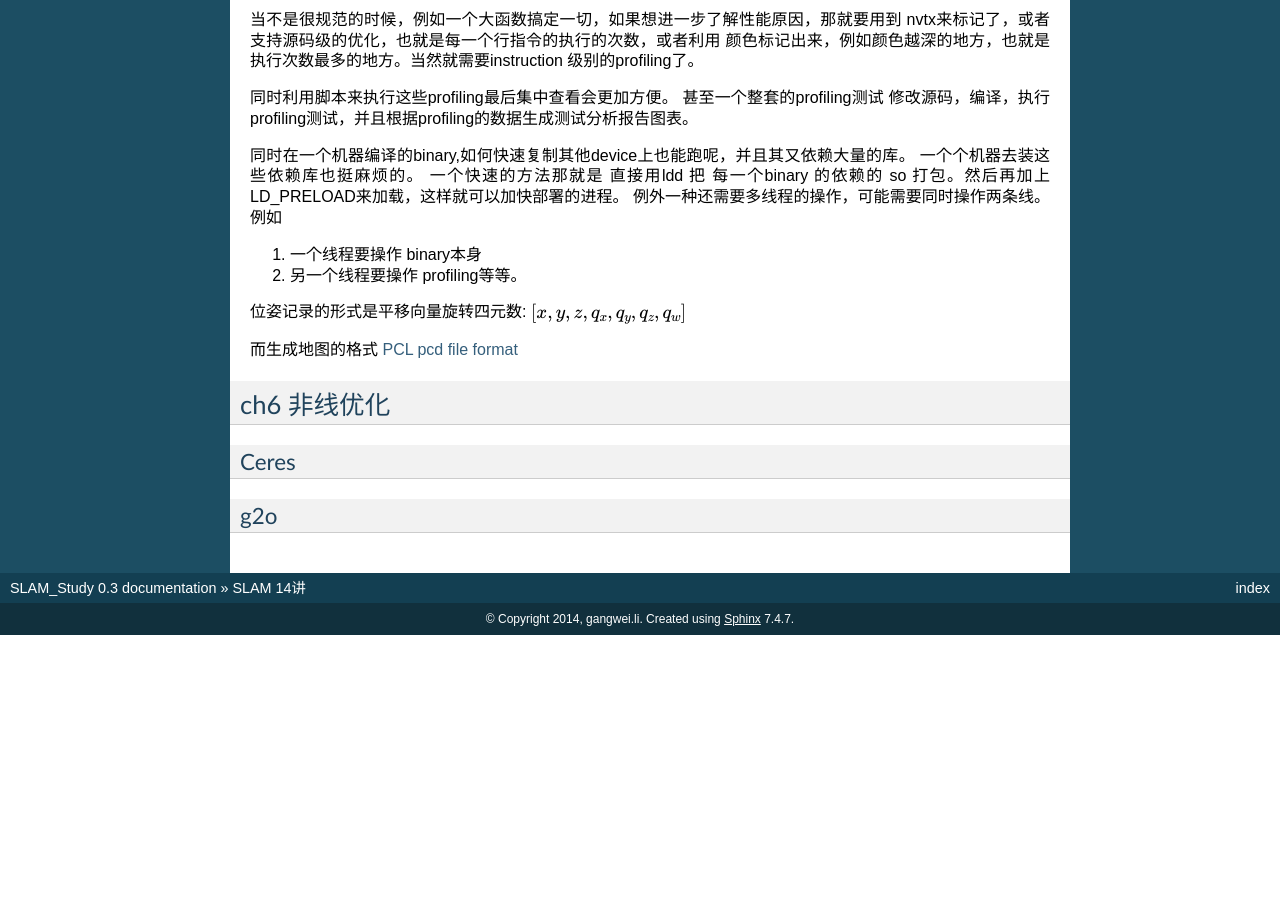
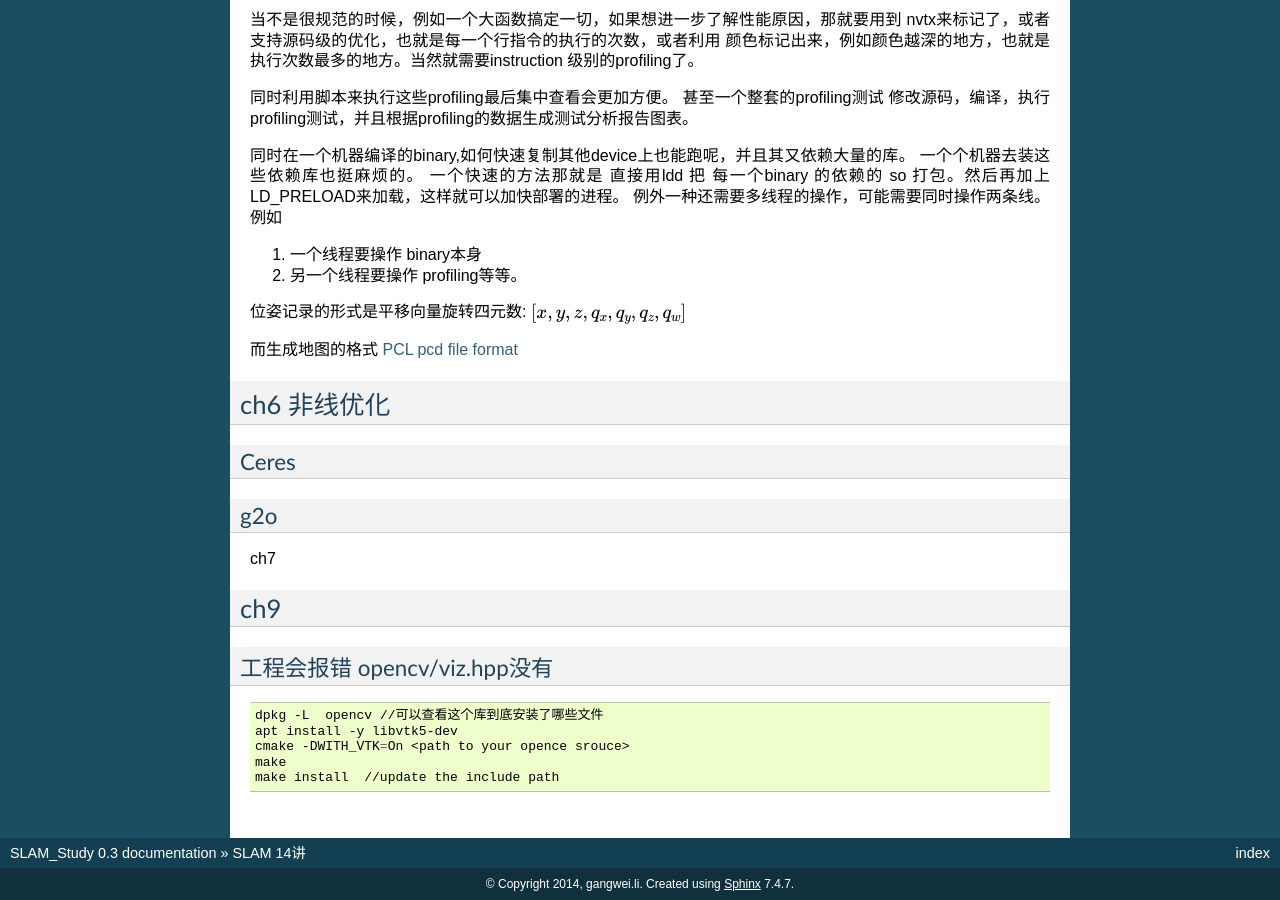
Before and after one commit to gwli/SLAM_Study, a Sphinx documentation site: the page built from source/Stage_3/SLAM_book.rst, in a window 1280 px wide and 900 px high, scrolled down 3303 px. Built offline with Sphinx 7.4.7, drawn with Linux system fonts in a browser that asks for light colours; before the commit the page ends 3938 px from its top, so only the background shows below that; some of the changed text lies outside the part shown.

Commit message:
opencv/viz.hpp的缺的问题

```diff
--- a/source/Stage_3/SLAM_book.rst
+++ b/source/Stage_3/SLAM_book.rst
@@ -74,3 +74,21 @@ Ceres
 
 g2o
 ----
+
+
+ch7
+
+ch9
+===
+
+工程会报错 opencv/viz.hpp没有
+-----------------------------
+
+
+.. code-block:: bash
+
+   dpkg -L  opencv //可以查看这个库到底安装了哪些文件
+   apt install -y libvtk5-dev
+   cmake -DWITH_VTK=On <path to your opence srouce>
+   make
+   make install  //update the include path
```
